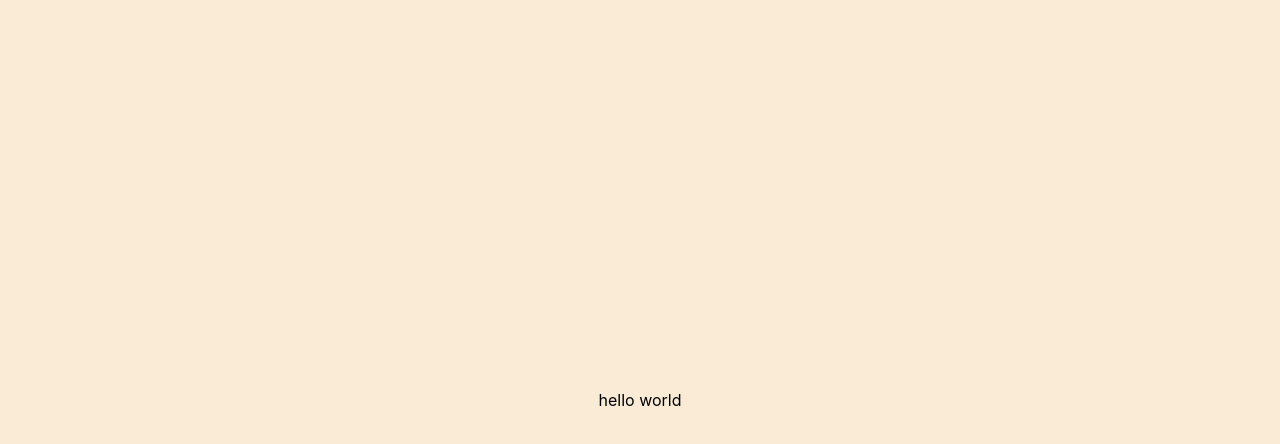
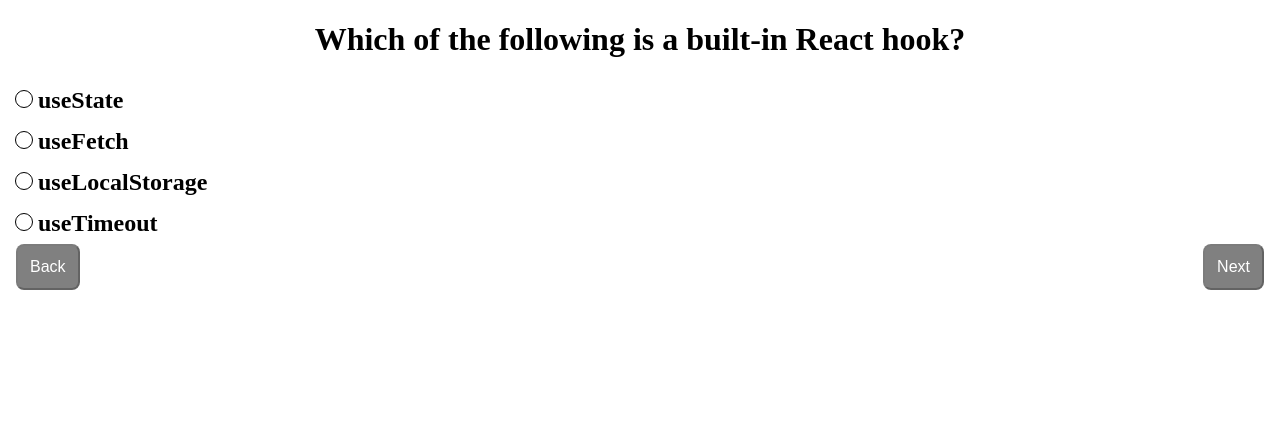
Before and after one commit to sonnybardhan/react-shed, a React (Create React App) app: page / in a window 1280 px wide. Shown: the top 444 px of the page. Built offline with nearby package versions, Linux system fonts and the light colour scheme; the HTML template or start-up script is replaced by a standard one.

Commit message:
initiate quiz assignment

```diff
--- a/src/App.js
+++ b/src/App.js
@@ -1,5 +1,11 @@
+import Quiz from './Quiz';
+
 function App() {
-  return <div className='App'>hello world</div>;
+  return (
+    <div className='App'>
+      <Quiz />
+    </div>
+  );
 }
 
 export default App;
--- /dev/null
+++ b/src/Quiz.js
@@ -0,0 +1,69 @@
+import React, { useState, useEffect, createContext, useContext } from 'react';
+
+import { data } from './data';
+// const QUIZ_API_BASE_URL = 'https://api.frontendexpert.io/api/fe/quiz';
+
+export default function Quiz() {
+  const [questions, setQuestions] = useState([]);
+  const [questionIdx, setQuestionIdx] = useState(0);
+  const [selectedAnswers, setSelectedAnswers] = useState([]);
+
+  useEffect(() => {
+    setQuestions(data);
+  }, []);
+
+  const isFirstQuestion = questionIdx === 0;
+  const isLastQuestion = questionIdx === questions.length - 1;
+  const currentQuestion = questions[questionIdx];
+
+  const updateSelectedAnswers = (questionIdx, answerIdx) => {
+    const newSelectedAnswers = [...selectedAnswers];
+    newSelectedAnswers[questionIdx] = answerIdx;
+    setSelectedAnswers(newSelectedAnswers);
+    console.log(newSelectedAnswers);
+  };
+
+  if (!questions.length) return null;
+  return (
+    <>
+      <h1>{currentQuestion.question}</h1>
+      {currentQuestion.answers.map((answer, idx) => {
+        let classes = 'answer ';
+        const selectedAnswer = selectedAnswers[questionIdx];
+
+        if (selectedAnswer === idx) {
+          classes +=
+            currentQuestion.correctAnswer === idx ? 'correct' : 'incorrect';
+        }
+        return (
+          <h2
+            key={answer}
+            className={classes}
+            onClick={() => {
+              if (selectedAnswers[questionIdx] > -1) return;
+              updateSelectedAnswers(questionIdx, idx);
+            }}
+          >
+            {answer}
+          </h2>
+        );
+      })}
+      <button
+        disabled={isFirstQuestion}
+        onClick={() => {
+          setQuestionIdx(questionIdx - 1);
+        }}
+      >
+        Back
+      </button>
+      <button
+        disabled={isLastQuestion || selectedAnswers[questionIdx] == null}
+        onClick={() => {
+          setQuestionIdx(questionIdx + 1);
+        }}
+      >
+        Next
+      </button>
+    </>
+  );
+}
--- /dev/null
+++ b/src/data.js
@@ -0,0 +1,27 @@
+export const data = [
+  {
+    question: 'Which of the following is a built-in React hook?',
+    answers: ['useState', 'useFetch', 'useLocalStorage', 'useTimeout'],
+    correctAnswer: 0,
+  },
+  {
+    question: 'What is the correct order of these lifecycle phases?',
+    answers: [
+      'unmount, update, mount',
+      'mount, update, unmount',
+      'update, mount, unmount',
+      'mount, unmount, update',
+    ],
+    correctAnswer: 1,
+  },
+  {
+    question: 'What is reconciliation?',
+    answers: [
+      'The process of converting the virtual DOM to DOM nodes.',
+      'The process of combining two virtual DOM trees into one.',
+      'The algorithm used by React to determine which state updates to batch together.',
+      'The algorithm used by React to determine which elements changed between renders.',
+    ],
+    correctAnswer: 3,
+  },
+];
--- a/src/index.css
+++ b/src/index.css
@@ -1,4 +1,4 @@
-*{
+/* *{
   box-sizing: border-box;
   margin: 0 auto;
   padding: 0;
@@ -21,4 +21,82 @@ body {
 code {
   font-family: source-code-pro, Menlo, Monaco, Consolas, 'Courier New',
     monospace;
+} */
+
+
+h1{
+  text-align: center;
 }
+
+
+h1 {
+  display: block;
+  font-size: 2em;
+  margin-block-start: 0.67em;
+  margin-block-end: 0.67em;
+  margin-inline-start: 0px;
+  margin-inline-end: 0px;
+  font-weight: bold;
+}
+
+h2 {
+  display: block;
+  font-size: 1.5em;
+  margin-block-start: 0.83em;
+  margin-block-end: 0.83em;
+  margin-inline-start: 0px;
+  margin-inline-end: 0px;
+  font-weight: bold;
+}
+
+button,
+input[type="button"] {
+  cursor: pointer;
+  padding: 12px;
+  font-size: 16px;
+  border-radius: 8px;
+  background-color: #02203c;
+  color: white;
+  transition: 0.5s;
+  position: absolute;
+}
+
+button:first-of-type, input[type="button"]:first-of-type{
+  left: 16px;
+}
+button:last-of-type, input[type="button"]:last-of-type{
+  right: 16px;
+}
+button:disabled, input[type="button"]:disabled{
+  background-color: grey;
+}
+
+.answer {
+  cursor: pointer;
+  padding: 5px;
+  margin: 0;
+  border: 2px solid transparent;
+}
+
+.answer::before {
+  content: '';
+  display: inline-block;
+  width: 0.5em;
+  height: 0.5em;
+  padding: 1px;
+  border: 1px solid black;
+  border-radius: 50%;
+  margin-right: 5px;
+  padding: 2px;
+}
+
+.answer.correct::before, .answer.incorrect::before{
+  background: black content-box;
+}
+
+.correct{
+  border: 2px solid green;
+}
+.incorrect{
+  border: 2px solid red;
+}
```
